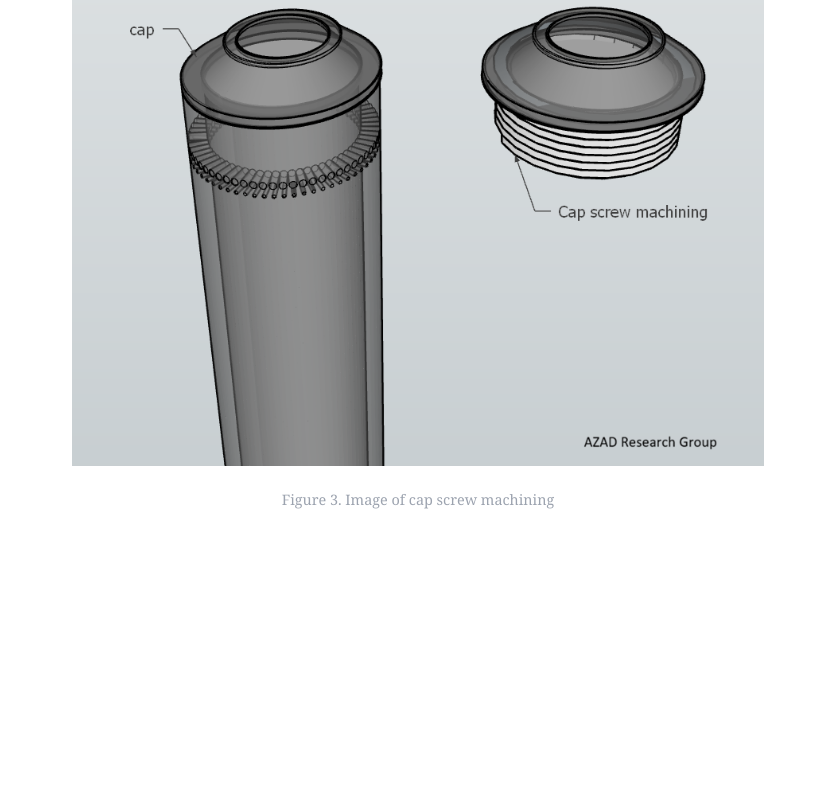
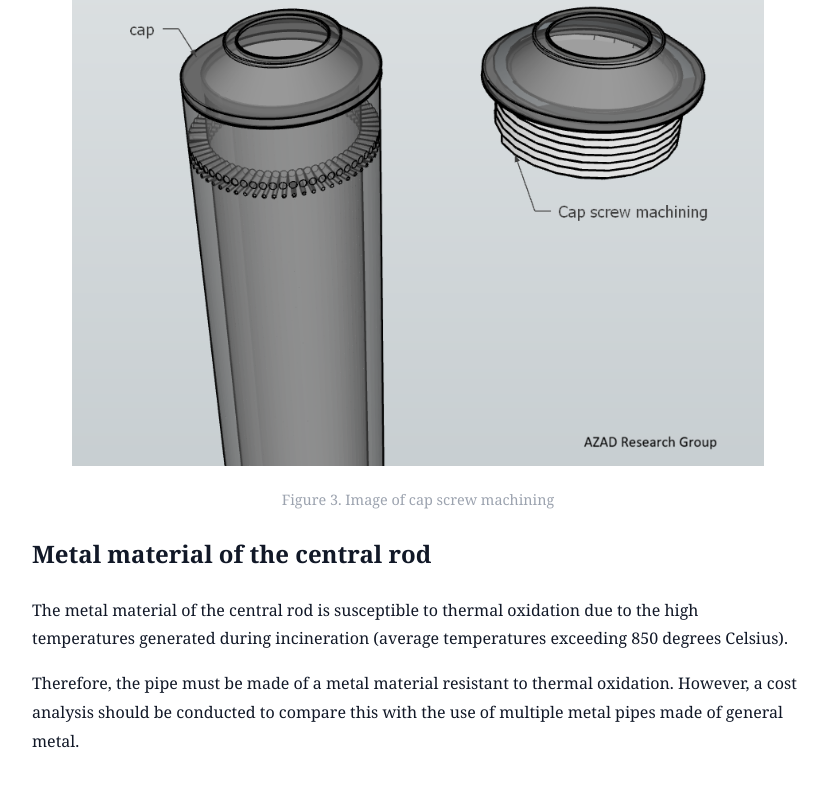
Before and after one commit to ssimsangmin49-creator/ecofriendly-polymer-compounds-incineration, a Jekyll site: the page built from _posts/2026-01-16-central-rod.md, in a window 1280 px wide and 900 px high, scrolled down 2748 px. Shown: the top 787 px of the window, without its empty margins (222-1050 px from the left). Built offline with Jekyll 4.4.1, drawn with Linux system fonts in a browser that asks for light colours; before the commit the page ends 3405 px from its top, so only the background shows below that.

Commit message:
Add section on metal material for central rod
Added section on metal material requirements for the central rod, addressing thermal oxidation and cost analysis.

```diff
--- a/_posts/2026-01-16-central-rod.md
+++ b/_posts/2026-01-16-central-rod.md
@@ -78,3 +78,12 @@ the inside of the rod or repair a clogged air nozzle.
   Figure 3. Image of cap screw machining
   </figcaption>
 </figure>
+
+
+## Metal material of the central rod
+
+The metal material of the central rod is susceptible to thermal oxidation due to the high temperatures
+generated during incineration (average temperatures exceeding 850 degrees Celsius).
+
+Therefore, the pipe must be made of a metal material resistant to thermal oxidation.
+However, a cost analysis should be conducted to compare this with the use of multiple metal pipes made of general metal.
```
